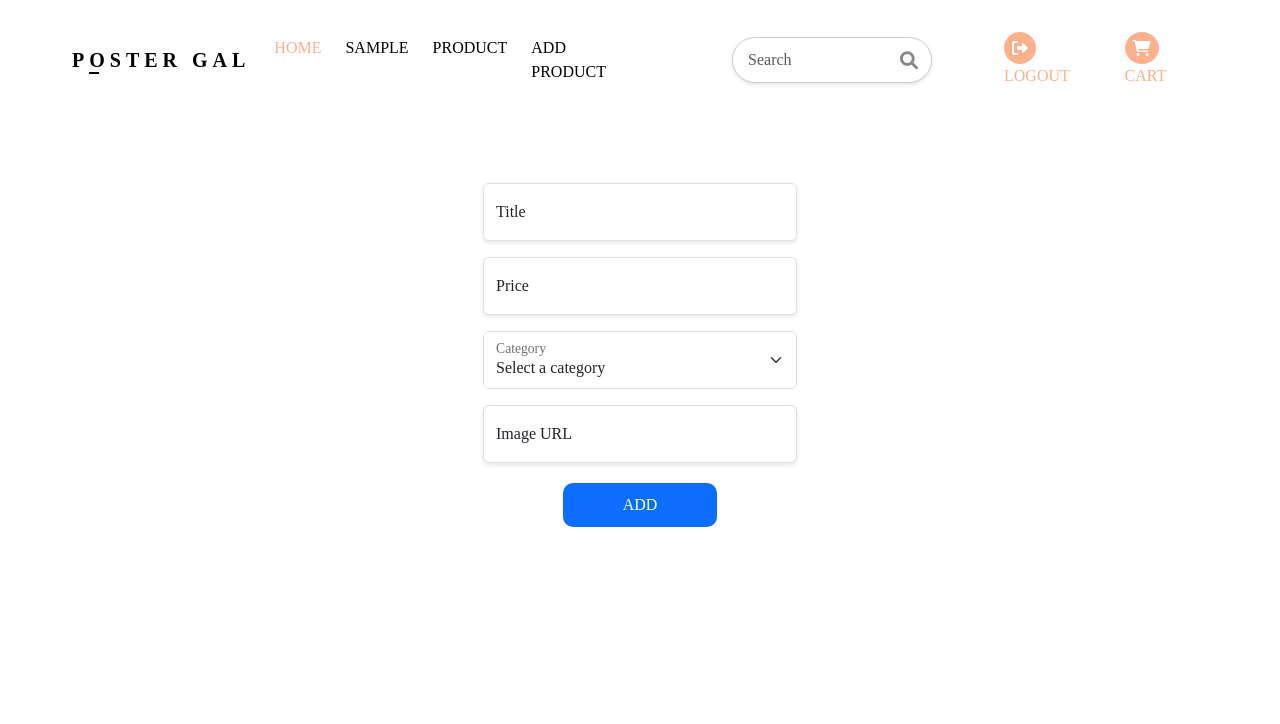
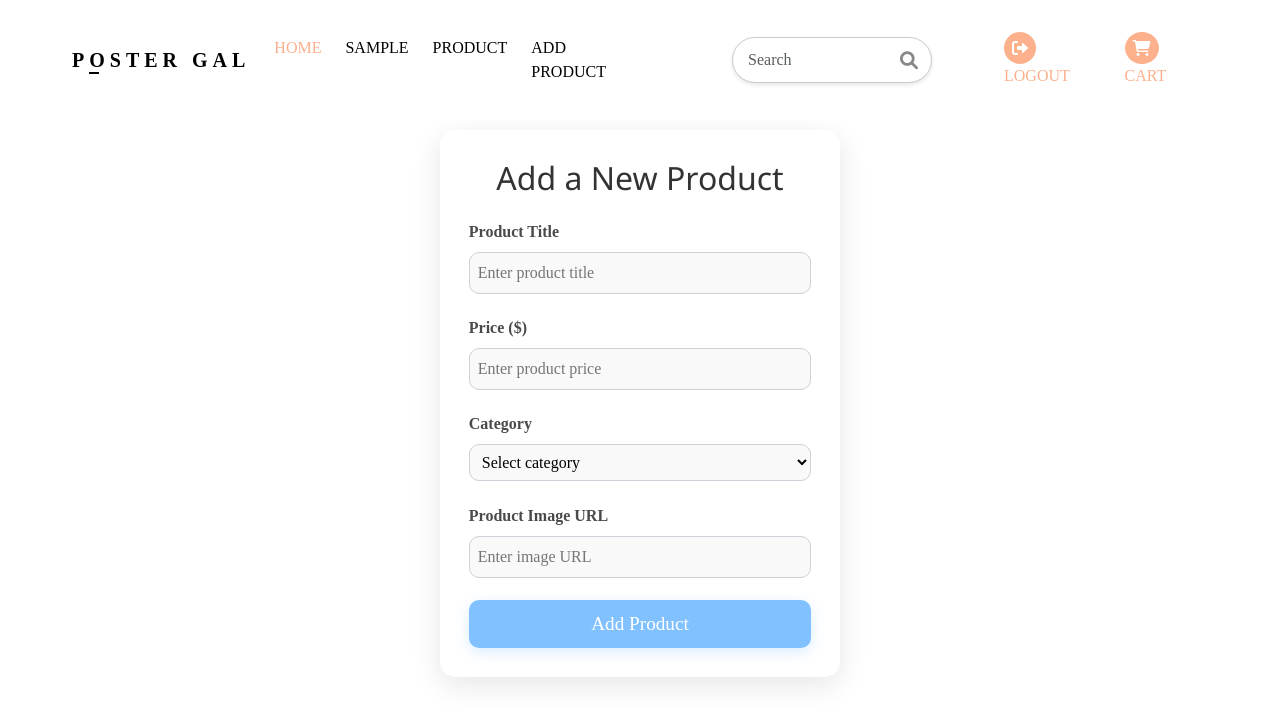
Before and after one commit to dhruvghinaiya12/javascript, a plain HTML site: page project-1/pages/addproduct.html in a window 1280 px wide. Drawn offline with nearby package versions, Linux system fonts and the light colour scheme; sample sign-in values are in the browser's storage.

Commit message:
10-09-24

```diff
--- a/project-1/pages/addproduct.html
+++ b/project-1/pages/addproduct.html
@@ -27,59 +27,31 @@
   <body>
     <div class="container-fluid">
       <div id="navbar"></div>
-      <div class="main-form">
+      <div class="product-form-container mx-auto">
+        <h2 class="pro-h2">Add a New Product</h2>
         <form id="productdata">
-          <div class="form-floating mb-3">
-            <input
-              type="text"
-              class="form-control title"
-              id="floatingTitle"
-              placeholder="title"
-            />
-            <label for="floatingTitle">Title</label>
+          <div class="form-group">
+            <label for="productTitle">Product Title</label>
+            <input type="text" id="productTitle" class="title" placeholder="Enter product title" >
           </div>
-
-          <div class="form-floating mb-3">
-            <input
-              type="number"
-              class="form-control price"
-              id="floatingPrice"
-              placeholder="price"
-            />
-            <label for="floatingPrice">Price</label>
+          <div class="form-group">
+            <label for="productPrice">Price ($)</label>
+            <input type="number" id="productPrice" class="price" placeholder="Enter product price">
           </div>
-
-          <div class="form-floating mb-3">
-            <select
-              class="form-select category"
-              id="floatingCategory"
-              aria-label="Category"
-            >
-              <option value="" disabled selected>Select a category</option>
+          <div class="form-group">
+            <label for="productCategory">Category</label>
+            <select id="productCategory" class="category" >
+              <option value="" disabled selected>Select category</option>
               <option value="Men">Men</option>
               <option value="women">Women</option>
               <option value="kids">kids</option>
             </select>
-            <label for="floatingCategory">Category</label>
           </div>
-
-          <div class="form-floating mb-3">
-            <input
-              type="url"
-              class="form-control img-url"
-              id="floatingImageUrl"
-              placeholder="Image URL"
-            />
-            <label for="floatingImageUrl">Image URL</label>
+          <div class="form-group">
+            <label for="productImage">Product Image URL</label>
+            <input type="text" id="productImageUrl" class="img-url" placeholder="Enter image URL" >
           </div>
-
-          <div class="button-container">
-            <input
-              type="submit"
-              value="add"
-              class="submit-btn text-uppercase"
-            />
-          </div>
+          <button type="submit" class="btn-add-product">Add Product</button>
         </form>
       </div>
     </div>
--- a/project-1/style/signup.css
+++ b/project-1/style/signup.css
@@ -5,7 +5,10 @@
   padding: 0;
   box-sizing: border-box;
 }
-
+ .signup-container{
+  animation: fadeIn 0.7s ease-in-out;
+  transition: all 0.3s ease-in-out;
+ }
 .main-form-1 {
   width: 65%;
   background-color: #fff;
@@ -127,36 +130,61 @@
 .google {
   background-color: #db4437;
 }
-/*--------------------------------------------------login-product page--------------------------------------------------------- */
-.main-form {
-  height: 100%;
-  margin: 0;
-  margin-top: 5%;
-  display: flex;
-  align-items: center;
-  justify-content: center;
+/*--------------------------------------------------add-product page--------------------------------------------------------- */
+    .product-form-container {
+      background-color: #fff;
+      padding: 1.8rem;
+      margin-top: 10px;
+      border-radius: 15px;
+      box-shadow: 0 8px 30px rgba(0, 0, 0, 0.1);
+      width: 400px;
+      animation: fadeIn 0.7s ease-in-out;
+      transition: all 0.3s ease-in-out;
     }
-#productdata {
-  width: 25%;
+    @keyframes fadeIn {
+      0% { opacity: 0; transform: scale(0.9); }
+      100% { opacity: 1; transform: scale(1); }
     }
-.button-container {
-  display: flex;
-  justify-content: center;
-  margin-top: 20px;
+    .pro-h2 {
+      text-align: center;
+      margin-bottom: 1.4rem;
+      color: #333;
+      font-family: 'Segoe UI', sans-serif;
     }
-
-.submit-btn {
-  background-color: #0d6efd;
+    .form-group {
+      margin-bottom: 1.4rem;
+    }
+    label {
+      display: block;
+      margin-bottom: 0.5rem;
+      font-weight: bold;
+      color: #4a4a4a;
+    }
+    input, select {
+      width: 100%;
+      padding: 0.5rem;
+      border-radius: 10px;
+      border: 1px solid #ccd1d9;
+      font-size: 1rem;
+      background-color: #f9f9f9;
+    }
+    .btn-add-product {
+      width: 100%;
+      background-color: #82c1ff;
       color: white;
-  padding: 10px 60px;
+      padding: 0.6rem;
+      font-size: 1.2rem;
       border: none;
       border-radius: 10px;
-  font-size: 16px;
-  text-transform: lowercase;
       cursor: pointer;
-  transition: background-color 0.3s ease;
+      box-shadow: 0 4px 14px rgba(130, 193, 255, 0.3);
+      transition: background-color 0.3s ease-in-out, transform 0.2s;
+      &:hover {
+        background-color: #66b0ff;
+        transform: translateY(-2px);
       }
-
-.submit-btn:hover {
-  background-color: #0d6dfddc;
     }
+    .form-group input:focus, .form-group select:focus {
+      border-color: #82c1ff;
+      outline: none;
+    }
--- a/project-1/style/style.css
+++ b/project-1/style/style.css
@@ -31,7 +31,7 @@ html, body {
   max-width: 350px;
   transition: transform 0.3s ease, box-shadow 0.3s ease;
   &:hover {
-    transform: scale(1.05);
+    transform: scale(1.03);
     box-shadow: 0 8px 16px rgba(0, 0, 0, 0.2);
   }
 }
```
Lines whose indentation alone changed are shown as unchanged.
